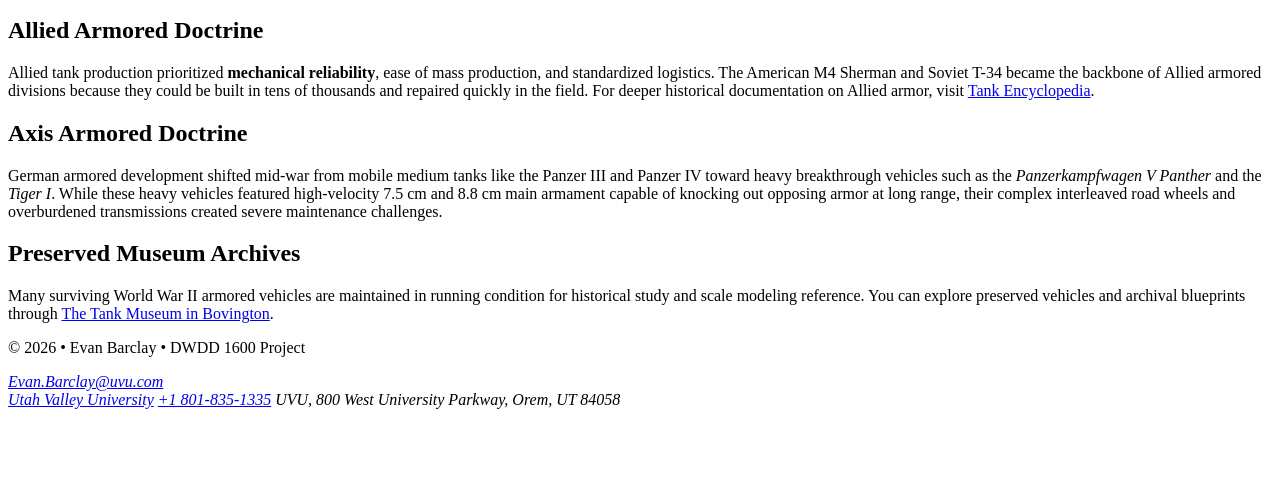
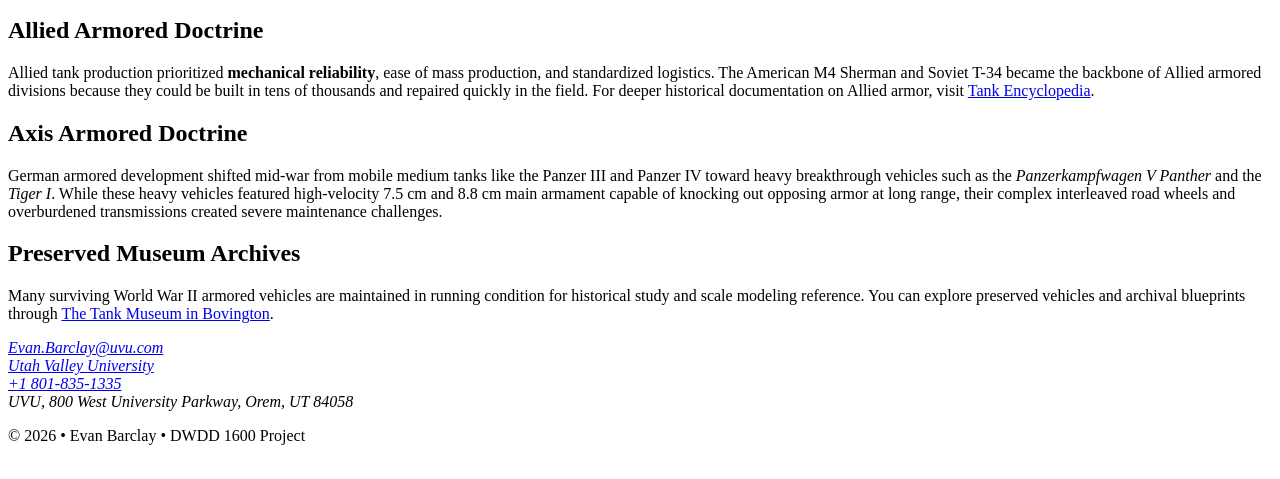
Before and after one commit to BagpipesRbetter/dwdd1600, a plain HTML site: page 03hand-coding/index.html in a window 1280 px wide. Shown: the part 249-728 px from the top of the page. Drawn offline with Linux system fonts and the light colour scheme.

Commit message:
03handcoding fixes

```diff
--- a/03hand-coding/index.html
+++ b/03hand-coding/index.html
@@ -37,13 +37,13 @@
     </main>
 <!-- start the page footer -->
     <footer>
-        <p>&copy; 2026 &bull; Evan Barclay &bull; DWDD 1600 Project</p>
         <address>
             <a href="mailto:Evan.Barclay@uvu.com">Evan.Barclay@uvu.com</a><br>
-            <a href="https://www.uvu.edu" target="_blank" rel="noopener">Utah Valley University</a>
-            <a href="tel:801-835-1335">+1 801-835-1335</a>
+            <a href="https://www.uvu.edu" target="_blank" rel="noopener">Utah Valley University</a><br>
+            <a href="tel:801-835-1335">+1 801-835-1335</a><br>
             UVU, 800 West University Parkway, Orem, UT 84058
         </address>
+        <p>&copy; 2026 &bull; Evan Barclay &bull; DWDD 1600 Project</p>
     </footer>
 </body>
 </html>
```
Also changed, not shown: 03hand-coding/specs.html (+3 -3 lines).
